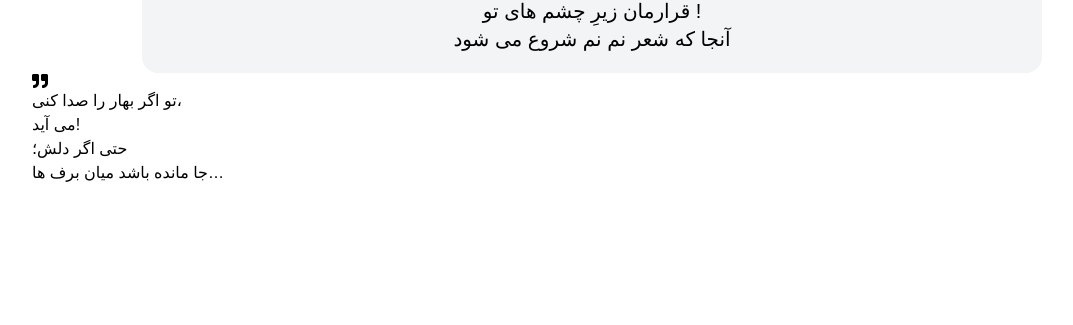
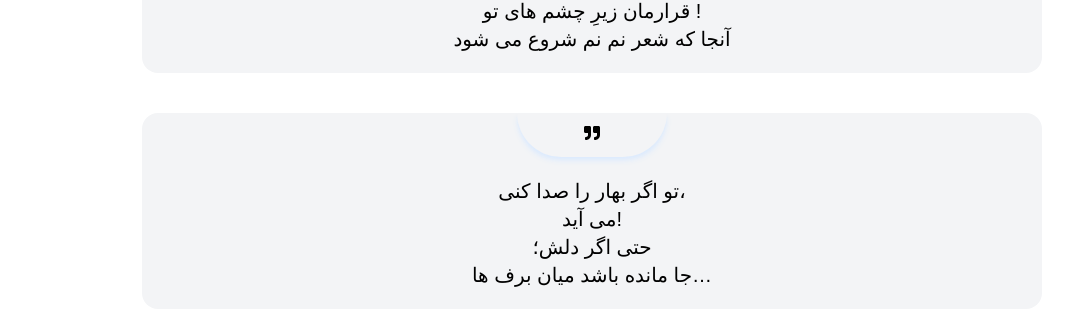
Before and after one commit to NazifaRahimy/spring, a Next.js app: page /image in a window 1280 px wide. Shown: the part 1830-2155 px from the top of the page, without its empty margins (48-1121 px from the left). Before the commit the page ends 2055 px from the top, so only its background shows below. Built offline with nearby package versions, Linux system fonts and the light colour scheme.

Commit message:
Style quote card layout with Tailwind classes and quote icon

```diff
--- a/src/app/image/page.tsx
+++ b/src/app/image/page.tsx
@@ -38,12 +38,12 @@ const Image = () => {
                   <p className="text-xl font-normal px-3">قرارمان زیرِ چشم های تو !</p>
                   <p className="text-xl font-normal px-3">آنجا که شعر نم نم شروع می شود</p>
               </div>
-              <div>
-                  <div ><FaQuoteRight /></div>
-                  <p >تو اگر بهار را صدا کنی،</p>
-                  <p >می آید!</p>
-                  <p >حتی اگر دلش؛</p>
-                  <p >جا مانده باشد میان برف‌ ها…</p>
+              <div className="bg-gray-100 text-center w-[900px] h-auto   rounded-2xl border-box px-10 mx-auto mt-10 pb-5" >
+                  <div className="  mx-auto  w-[150px] text-center bg-gray-100 shadow-blue-100 shadow-md rounded-br-full rounded-bl-full flex justify-center pb-4 pt-3  mb-5"><FaQuoteRight /></div>
+                  <p className="text-xl font-normal px-3">تو اگر بهار را صدا کنی،</p>
+                  <p className="text-xl font-normal px-3">می آید!</p>
+                  <p className="text-xl font-normal px-3">حتی اگر دلش؛</p>
+                  <p className="text-xl font-normal px-3">جا مانده باشد میان برف‌ ها…</p>
              </div>
         </div>
     );
```
